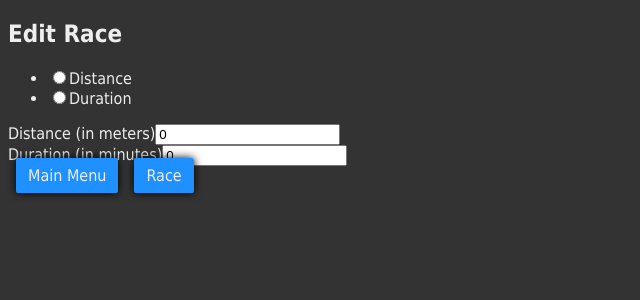
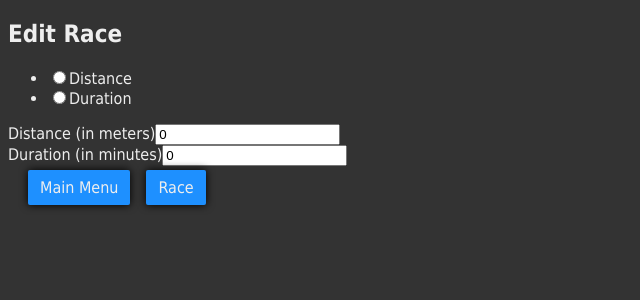
Before and after one commit to ThomsGuillemot/OpenBikeGame, an Angular app in the folder open-bike-game/: page /edit-race in a window 1280 px wide. Shown: the top 300 px of the page, without its empty margins (0-640 px from the left). Built offline with nearby package versions, Linux system fonts and the light colour scheme.

Commit message:
- improve display of edit-race

```diff
--- a/open-bike-game/src/app/edit-race/edit-race.component.html
+++ b/open-bike-game/src/app/edit-race/edit-race.component.html
@@ -1,4 +1,5 @@
 <h2>Edit Race</h2>
+<div>
   <ul>
     <li>
       <input type="radio" name="race-type" id="race-type-distance" />
@@ -27,7 +28,12 @@
       placeholder="0"
     />
   </div>
+</div>
+<div class="navigation-footer">
   <nav>
-  <a routerLink="/main-menu"><span class="navigation-button">Main Menu</span></a>
+    <a routerLink="/main-menu"
+      ><span class="navigation-button">Main Menu</span></a
+    >
     <a routerLink="/race-view"><span class="navigation-button">Race</span></a>
   </nav>
+</div>
--- a/open-bike-game/src/styles.scss
+++ b/open-bike-game/src/styles.scss
@@ -15,6 +15,12 @@ body {
 a {
   text-decoration: none;
 }
+
+.navigation-footer {
+  margin: 12px 12px;
+}
+
+// BUTTONS
 
 %menu-buttons{
   border: none;
```
Lines whose indentation alone changed are shown as unchanged.
